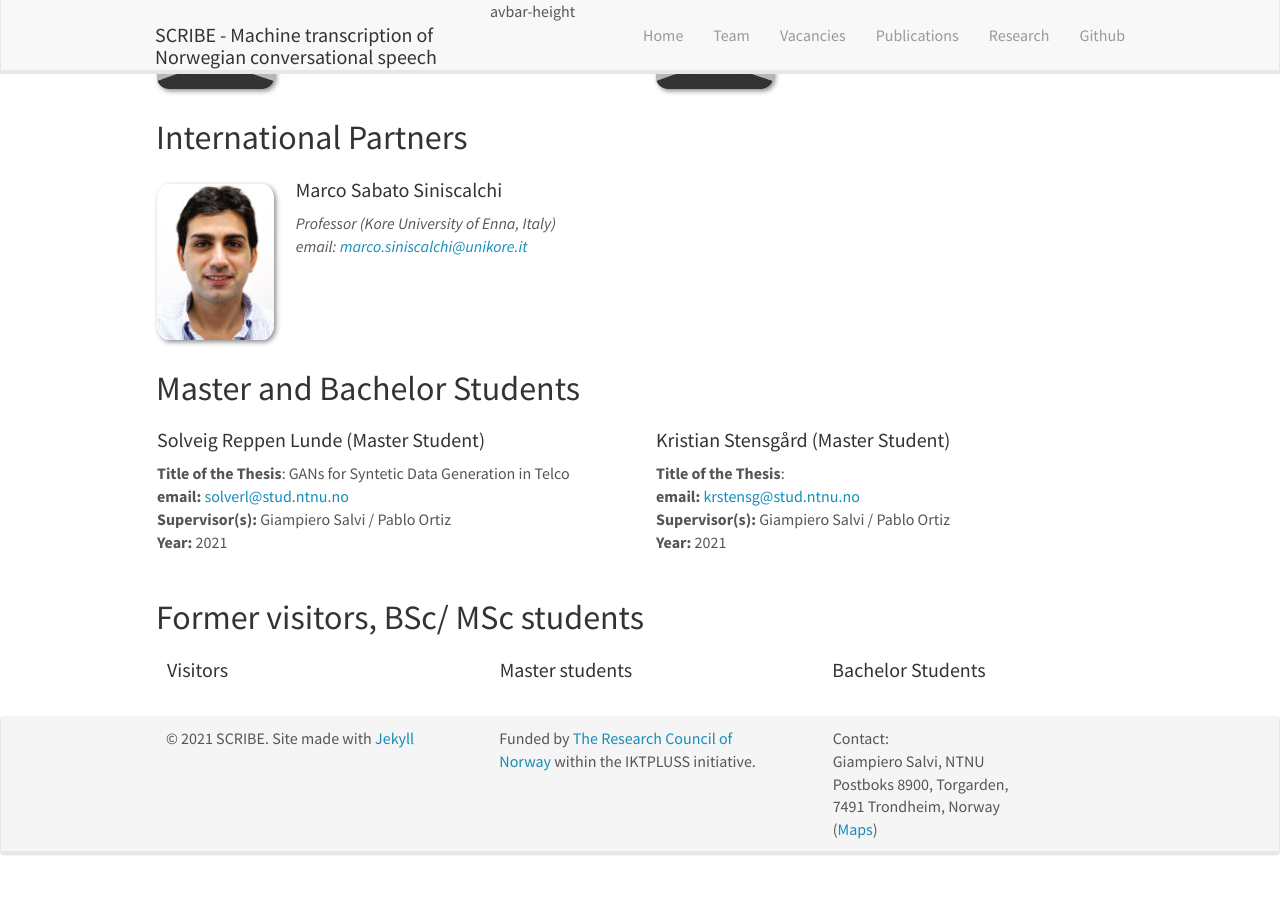
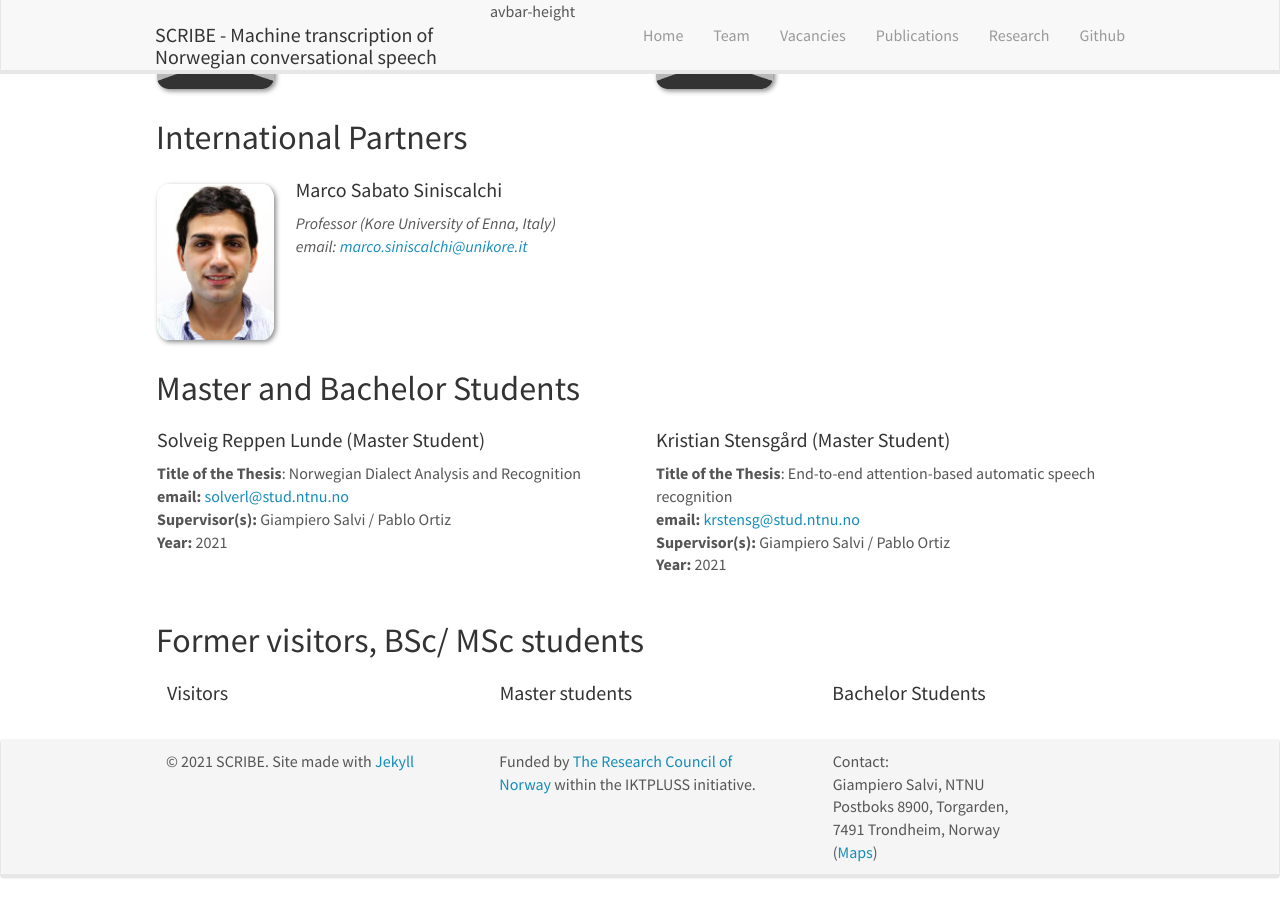
Before and after one commit to scribe-project/scribe-project.github.io, a Jekyll site: the page built from _pages/team.md, in a window 1280 px wide and 900 px high, scrolled down 1600 px. Built offline with Jekyll 4.4.1, drawn with Linux system fonts in a browser that asks for light colours; nearby versions of some CDN libraries; before the commit the page ends 2477 px from its top, so only the background shows below that.

```diff
--- a/_data/students.yml
+++ b/_data/students.yml
@@ -12,7 +12,7 @@
 
 - name: Solveig Reppen Lunde (Master Student)
   photo: bio-photo.jpg
-  info: "GANs for Syntetic Data Generation in Telco"
+  info: "Norwegian Dialect Analysis and Recognition"
   email: solverl@stud.ntnu.no
   year: 2021
   supervisors: Giampiero Salvi / Pablo Ortiz
@@ -21,7 +21,7 @@
 
 - name: Kristian Stensgård (Master Student)
   photo: bio-photo.jpg
-  info: ""
+  info: "End-to-end attention-based automatic speech recognition"
   email: krstensg@stud.ntnu.no
   year: 2021
   supervisors: Giampiero Salvi / Pablo Ortiz
```
